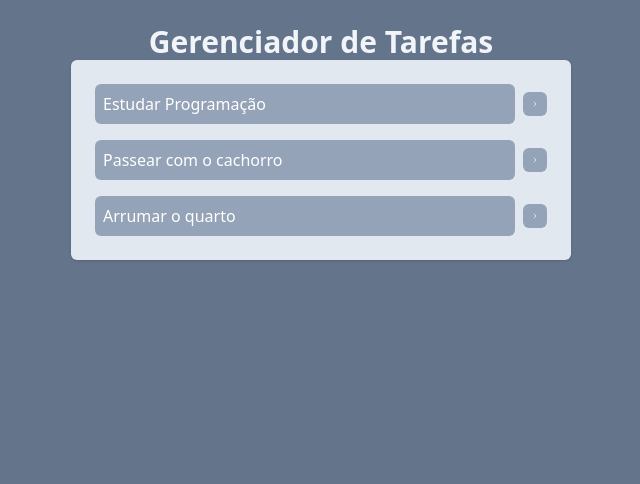
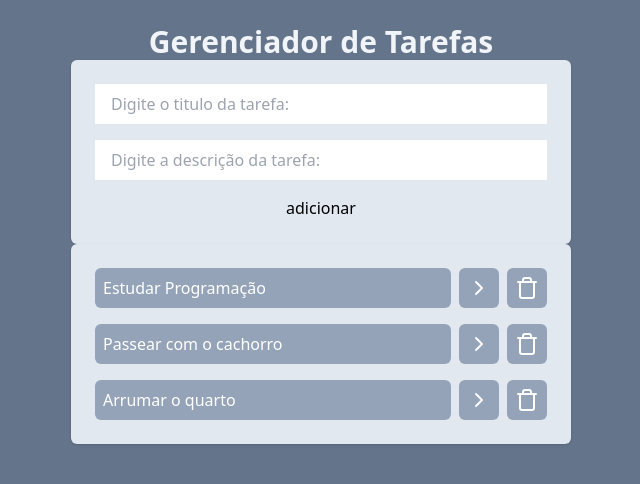
Before and after one commit to AndrezeraDev/Todo-React, a React (Vite) app: page / in a window 1280 px wide. Shown: the top 484 px of the page, without its empty margins (319-959 px from the left). Built offline with nearby package versions, Linux system fonts and the light colour scheme.

Commit message:
Adição de remoção de tarefa

```diff
--- a/src/App.jsx
+++ b/src/App.jsx
@@ -34,12 +34,19 @@ function App() {
     setTasks(newTask)
   }
 
+  function onTaskDelete(taskId){
+    if(window.confirm("Tem certeza que deseja deletar essa tarefa?")){
+      const newTask = task.filter(task => task.id !== taskId)   //Filtrar as tarefas que nao serao deletadas, ou seja, as que serao mantidas usando o filter QUE SEJA DIFERENTE DO ID DA TAREFA QUE EU QUERO DELETAR
+      setTasks(newTask)                                         //Atualizar as tarefas que nao serao deletadas usando o setTasks
+    }
+  }
+
   return(
     <div className='w-screen h-screen bg-slate-500 flex justify-center p-6'>
       <div className='w-[500px]'>
         <h1 className='text-3xl text-slate-100 font-bold text-center'>Gerenciador de Tarefas</h1>
-        {/* <AddTask /> */}
-        <Tasks tasks={task} onTaskClick={onTaskClick}/>
+        <AddTask />
+        <Tasks tasks={task} onTaskClick={onTaskClick } onTaskDelete={onTaskDelete}/>
       </div>
     </div>
   )
--- a/src/components/AddTask.jsx
+++ b/src/components/AddTask.jsx
@@ -1,8 +1,10 @@
 function AddTask(){
     return(
-        <>
-        <h1>addTask</h1>
-        </>
+        <div className="space-y-4 p-6 rounded-md bg-slate-200 shadow flex flex-col">
+            <input type="text" placeholder="Digite o titulo da tarefa: " className="border-slate-300 outline-slate-400 px-4 py-2"/>
+            <input type="text" placeholder="Digite a descrição da tarefa: " className="border-slate-300 outline-slate-400 px-4 py-2"/>
+            <button className="">adicionar</button>
+        </div>
     )
 }
 
--- a/src/components/Tasks.jsx
+++ b/src/components/Tasks.jsx
@@ -1,22 +1,27 @@
-import { ChevronRightIcon } from "lucide-react";
+import { ChevronRightIcon, TrashIcon } from "lucide-react";
 
 
-function Tasks(props){
-    return(
+function Tasks({ onTaskClick, onTaskDelete, tasks }) {
+    return (
         <ul className="space-y-4 p-6 rounded-md bg-slate-200 shadow">
-            {props.tasks.map((task) => (
-            <li key={task.id} className="flex gap-2">
-                <button
-                onClick={() => props.onTaskClick(task.id)}
-                className={`bg-slate-400 text-white text-left p-2 rounded-md w-full ${task.isCompleted && 'line-through'}`}>
-                {task.title}
-                </button>
-                <button >
-                    <ChevronRightIcon  className="bg-slate-400 p-2 rounded-md text-white" />
-                </button>
-            </li>
-
-        ))}</ul>
+            {tasks.map((task) => (
+                <li key={task.id} className="flex gap-2 items-stretch">
+                    <button
+                        onClick={() => onTaskClick(task.id)}
+                        className={`bg-slate-400 text-white text-left p-2 rounded-md flex-1 ${task.isCompleted && 'line-through'}`}>
+                        {task.title}
+                    </button>
+                    <button className="flex items-center justify-center bg-slate-400 rounded-md text-white w-10">
+                        <ChevronRightIcon className="w-6 h-6" />
+                    </button>
+                    <button
+                        onClick={() => onTaskDelete(task.id)}
+                        className="flex items-center justify-center bg-slate-400 rounded-md text-white w-10">
+                        <TrashIcon className="w-6 h-6" />
+                    </button>
+                </li>
+            ))}
+        </ul>
     )
 }
 
```
